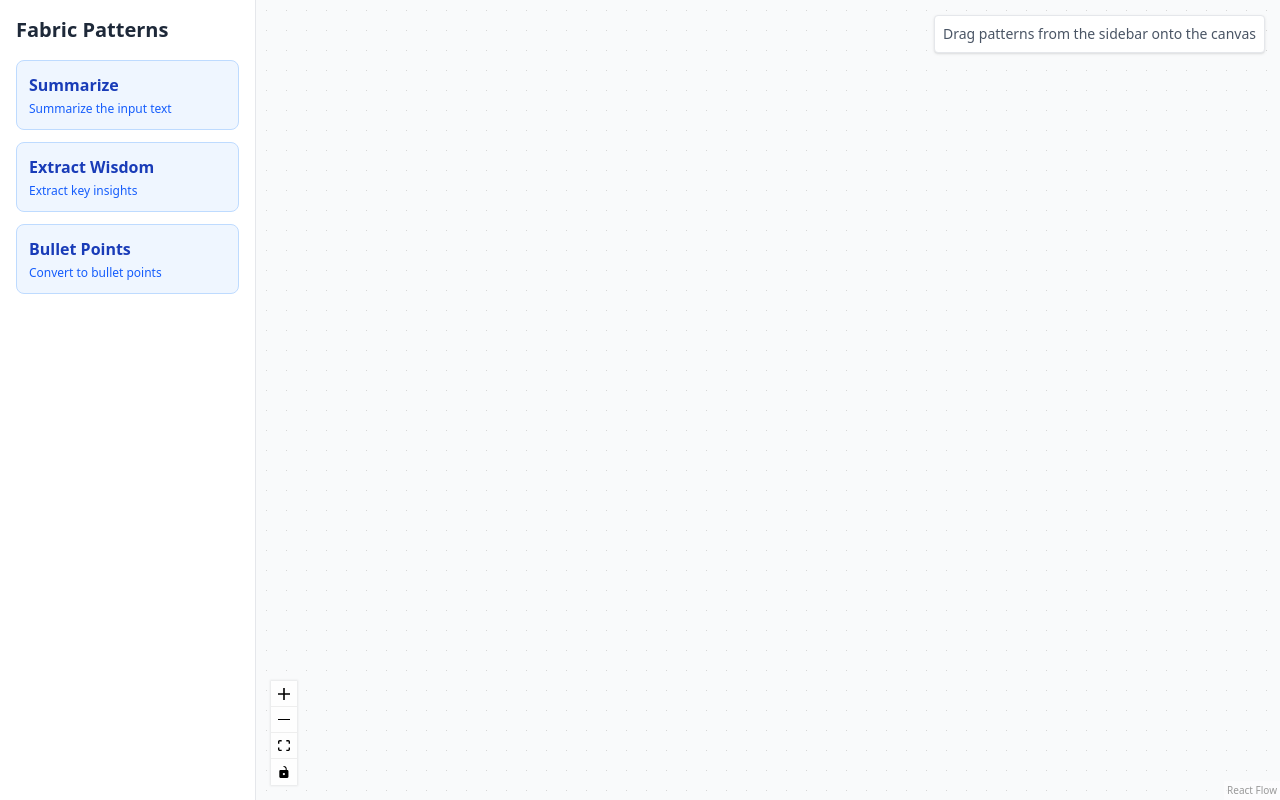
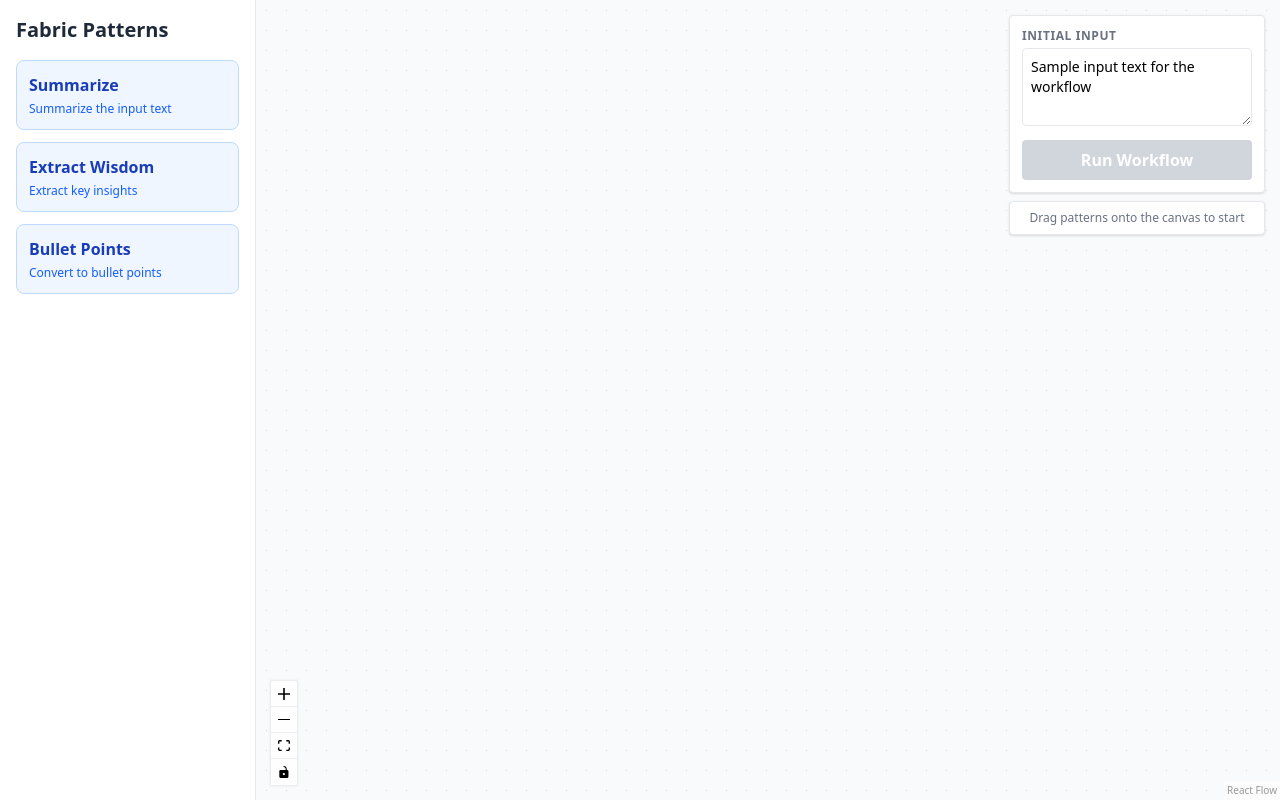
Before and after one commit to asasidh/fabric-workflow-builder, a React (Vite) app in the folder client/: page / in a window 1280 px wide. Built offline with nearby package versions, Linux system fonts and the light colour scheme.

Commit message:
feat(ui): Add Run Workflow button and input panel to Canvas

```diff
--- a/client/src/components/Canvas.tsx
+++ b/client/src/components/Canvas.tsx
@@ -1,4 +1,4 @@
-import React, { useCallback } from 'react';
+import React, { useCallback, useState } from 'react';
 import {
   ReactFlow,
   Background,
@@ -20,6 +20,11 @@ const getId = () => `node_${id++}`;
 const CanvasInner = () => {
   const [nodes, setNodes, onNodesChange] = useNodesState(initialNodes);
   const [edges, setEdges, onEdgesChange] = useEdgesState(initialEdges);
+  const [inputText, setInputText] = useState('Sample input text for the workflow');
+  const [isExecuting, setIsExecuting] = useState(false);
+  // eslint-disable-next-line @typescript-eslint/no-unused-vars
+  const [results, setResults] = useState<Record<string, string>>({});
+
   const { screenToFlowPosition } = useReactFlow();
 
   const onConnect = useCallback(
@@ -39,7 +44,6 @@ const CanvasInner = () => {
       const type = event.dataTransfer.getData('application/reactflow');
       const patternName = event.dataTransfer.getData('patternName');
 
-      // check if the dropped element is valid
       if (typeof type === 'undefined' || !type) {
         return;
       }
@@ -61,6 +65,29 @@ const CanvasInner = () => {
     [screenToFlowPosition, setNodes]
   );
 
+  const onExecute = async () => {
+    if (nodes.length === 0) return;
+
+    setIsExecuting(true);
+    try {
+      const response = await fetch('http://localhost:3001/api/execute', {
+        method: 'POST',
+        headers: { 'Content-Type': 'application/json' },
+        body: JSON.stringify({
+          workflow: { nodes, edges },
+          input: inputText
+        }),
+      });
+      const data = await response.json();
+      setResults(data.results);
+      // Results will be displayed in the next task
+    } catch (error) {
+      console.error('Execution failed:', error);
+    } finally {
+      setIsExecuting(false);
+    }
+  };
+
   return (
     <div className="flex-1 relative bg-gray-50 h-full" onDragOver={onDragOver} onDrop={onDrop}>
       <ReactFlow
@@ -73,8 +100,33 @@ const CanvasInner = () => {
       >
         <Background color="#ccc" variant={"dots" as any} />
         <Controls />
-        <Panel position="top-right" className="bg-white p-2 border border-gray-200 rounded shadow text-sm text-gray-600">
-          Drag patterns from the sidebar onto the canvas
+
+        <Panel position="top-right" className="space-y-2">
+          <div className="bg-white p-3 border border-gray-200 rounded shadow-sm w-64">
+            <label className="block text-xs font-semibold text-gray-500 mb-1 uppercase tracking-wider">
+              Initial Input
+            </label>
+            <textarea
+              className="w-full text-sm border border-gray-200 rounded p-2 focus:ring-2 focus:ring-blue-500 outline-none"
+              rows={3}
+              value={inputText}
+              onChange={(e) => setInputText(e.target.value)}
+            />
+            <button
+              onClick={onExecute}
+              disabled={isExecuting || nodes.length === 0}
+              className={`mt-2 w-full py-2 px-4 rounded font-bold text-white transition-all ${
+                isExecuting || nodes.length === 0
+                  ? 'bg-gray-300 cursor-not-allowed'
+                  : 'bg-blue-500 hover:bg-blue-600 shadow-md active:scale-95'
+              }`}
+            >
+              {isExecuting ? 'Executing...' : 'Run Workflow'}
+            </button>
+          </div>
+          <div className="bg-white p-2 border border-gray-200 rounded shadow-sm text-xs text-gray-500 text-center">
+            Drag patterns onto the canvas to start
+          </div>
         </Panel>
       </ReactFlow>
     </div>
```
Also changed, not shown: 1 other file (tests, documents, lock files or other folders).
